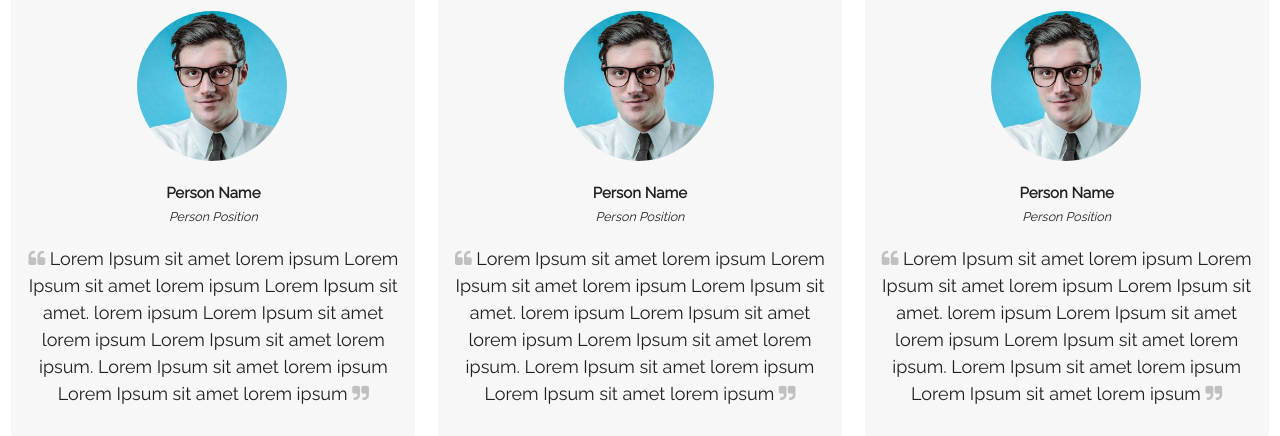
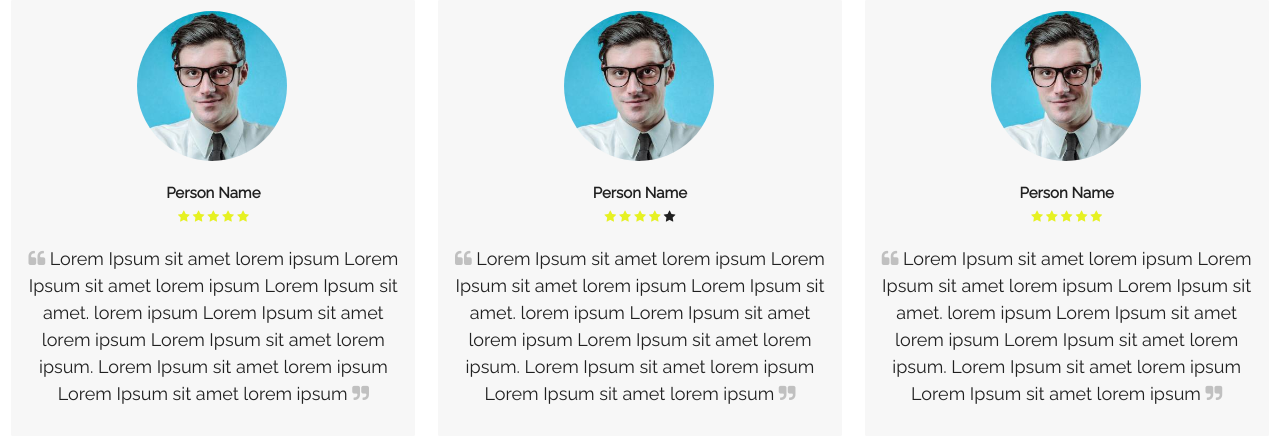
Before and after one commit to shstudentshub/studentshub, a PHP site: page / in a window 1280 px wide. Shown: the part 1919-2355 px from the top of the page. Run offline with PHP 8.4, Linux system fonts and the light colour scheme.

Commit message:
Adding of rating star which is not important but i just did it

```diff
--- a/StudentHub/index.php
+++ b/StudentHub/index.php
@@ -224,7 +224,13 @@
                 <img src="assets/img/profile-placeholder.jpg" class="review-item-img"><br/>
 
                 <p class="center-align review-item-name">Person Name<br/>
-                    <span class="review-item-position">Person Position</span>
+                    <span class="review-item-position" style="color:rgba(227, 240, 10, 0.9)">
+                      <i class="fa fa-star" aria-hidden="true"></i>
+                      <i class="fa fa-star" aria-hidden="true"></i>
+                      <i class="fa fa-star" aria-hidden="true"></i>
+                      <i class="fa fa-star" aria-hidden="true"></i>
+                      <i class="fa fa-star" aria-hidden="true"></i>
+                    </span>
                 </p>
                 <p class="center-align review-item-quote">
                     <span class="review-quote-sign"><i class="fa fa-quote-left"></i></span>
@@ -239,7 +245,13 @@
                 <img src="assets/img/profile-placeholder.jpg" class="review-item-img"><br/>
 
                 <p class="center-align review-item-name">Person Name<br/>
-                    <span class="review-item-position">Person Position</span>
+                    <span class="review-item-position">
+                      <i class="fa fa-star" aria-hidden="true" style="color:rgba(227, 240, 10, 0.9)"></i>
+                      <i class="fa fa-star" aria-hidden="true" style="color:rgba(227, 240, 10, 0.9)"></i>
+                      <i class="fa fa-star" aria-hidden="true" style="color:rgba(227, 240, 10, 0.9)"></i>
+                      <i class="fa fa-star" aria-hidden="true" style="color:rgba(227, 240, 10, 0.9)"></i>
+                      <i class="fa fa-star" aria-hidden="true"></i>
+                    </span>
                 </p>
                 <p class="center-align review-item-quote">
                     <span class="review-quote-sign"><i class="fa fa-quote-left"></i></span>
@@ -254,7 +266,13 @@
                 <img src="assets/img/profile-placeholder.jpg" class="review-item-img"><br/>
 
                 <p class="center-align review-item-name">Person Name<br/>
-                    <span class="review-item-position">Person Position</span>
+                    <span class="review-item-position" style="color:rgba(227, 240, 10, 0.9)">
+                      <i class="fa fa-star" aria-hidden="true"></i>
+                      <i class="fa fa-star" aria-hidden="true"></i>
+                      <i class="fa fa-star" aria-hidden="true"></i>
+                      <i class="fa fa-star" aria-hidden="true"></i>
+                      <i class="fa fa-star" aria-hidden="true"></i>
+                    </span>
                 </p>
                 <p class="center-align review-item-quote">
                     <span class="review-quote-sign"><i class="fa fa-quote-left"></i></span>
```
